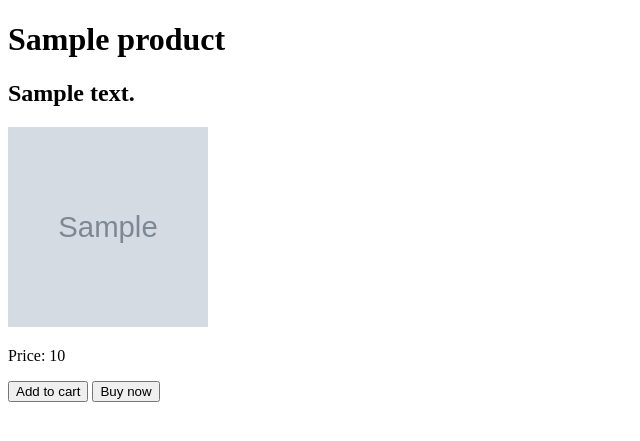
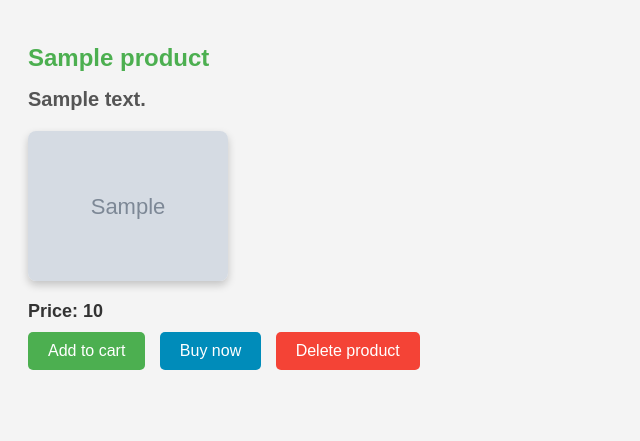
Before and after one commit to ofersadan85/python-fullstack, a Flask app: template projects/sales-website/templates/product.html in a window 1280 px wide. Shown: the top 441 px of the page, without its empty margins (0-640 px from the left). Run offline with Flask 3, Linux system fonts and the light colour scheme; the template is opened without the code that fills it: most values are stand-ins (such as "Sample title", 1, 10 or a date in 2020); grey boxes marked "Sample" are stand-in pictures.

Commit message:
added css to some pages

```diff
--- a/projects/sales-website/create_db.py
+++ b/projects/sales-website/create_db.py
@@ -26,8 +26,7 @@ cursor.execute(
 )
 
 cursor.execute("""CREATE TABLE IF NOT EXISTS carts (
-                id INTEGER PRIMARY KEY NOT NULL,
-                user_id INTEGER,
+                user_id INTEGER PRIMARY KEY NOT NULL,
                 products TEXT,
                 purchase_date TEXT
 )""")
@@ -72,7 +71,6 @@ products_json = json.dumps(products)  # "[6, 7, 8, 20]"
 cursor.execute("INSERT INTO carts (user_id, products) VALUES (?, ?)", [1, products_json])
 cursor.execute("INSERT INTO carts (user_id, products) VALUES (?, ?)", [2, products_json])
 cursor.execute("INSERT INTO carts (user_id, products) VALUES (?, ?)", [3, products_json])
-cursor.execute("INSERT INTO carts (user_id, products) VALUES (?, ?)", [3, products_json])
 cursor.execute("INSERT INTO carts (user_id, products) VALUES (?, ?)", [4, products_json])
 cursor.execute("INSERT INTO carts (user_id, products) VALUES (?, ?)", [5, products_json])
 cursor.execute("INSERT INTO carts (user_id, products) VALUES (?, ?)", [6, products_json])
--- /dev/null
+++ b/projects/sales-website/static/css/product.css
@@ -0,0 +1,76 @@
+/* General body styling */
+body {
+  font-family: "Arial", sans-serif;
+  padding: 20px;
+  background-color: #f4f4f4;
+  color: #333;
+}
+
+/* Heading styles */
+h1 {
+  color: #4caf50;
+  font-size: 24px;
+}
+
+h2 {
+  font-size: 20px;
+  color: #555;
+  margin-top: 10px;
+}
+
+/* Product image styling */
+img {
+  display: block;
+  max-width: 100%;
+  height: auto;
+  margin: 20px 0;
+  border-radius: 8px;
+  box-shadow: 0 4px 8px rgba(0, 0, 0, 0.2);
+}
+
+/* Product price styling */
+p {
+  font-size: 18px;
+  font-weight: bold;
+  margin: 10px 0;
+}
+
+/* Button styling for Add to Cart and Buy Now */
+button {
+  padding: 10px 20px;
+  margin-right: 10px;
+  cursor: pointer;
+  font-size: 16px;
+  color: white;
+  border: none;
+  border-radius: 5px;
+  transition: background-color 0.3s ease;
+}
+
+button[onclick*="addToCart"],
+button:not([onclick]) {
+  background-color: #4caf50; /* Green */
+}
+
+button[onclick*="addToCart"]:hover,
+button:not([onclick]):hover {
+  background-color: #45a049;
+}
+
+button:not([onclick*="addToCart"]):not([onclick*="deleteProduct"]) {
+  background-color: #008cba; /* Blue */
+}
+
+button:not([onclick*="addToCart"]):not([onclick*="deleteProduct"]):hover {
+  background-color: #007baa;
+}
+
+/* Delete product button styling */
+button[onclick*="deleteProduct"] {
+  background-color: #f44336; /* Red */
+  border-color: #f44336;
+}
+
+button[onclick*="deleteProduct"]:hover {
+  background-color: #d32f2f;
+}
--- a/projects/sales-website/templates/product.html
+++ b/projects/sales-website/templates/product.html
@@ -3,6 +3,7 @@
 <head>
     <meta charset="UTF-8">
     <meta name="viewport" content="width=device-width, initial-scale=1.0">
+    <link rel="stylesheet" href="/static/css/product.css" />
     <title>MySales - {{ product.title }}</title>
 </head>
 <body>
@@ -10,7 +11,10 @@
     <h2>{{ product.description }}</h2>
     <img src="{{ product.image }}" width="200" height="200">
     <p>Price: {{ product.price }}</p>
-    <button>Add to cart</button>
+    <button id="{{ product.id }}" onclick="addToCart(event)">Add to cart</button>
     <button>Buy now</button>
+    <button id="{{ product.id }}" onclick="deleteProduct(event)">Delete product</button>
+    <script src="/static/js/cart_add.js"></script>
+    <script src="/static/js/product_delete.js"></script>
 </body>
 </html>
--- a/projects/sales-website/templates/user-list.html
+++ b/projects/sales-website/templates/user-list.html
@@ -3,6 +3,7 @@
   <head>
     <meta charset="UTF-8" />
     <meta name="viewport" content="width=device-width, initial-scale=1.0" />
+    <link rel="stylesheet" href="/static/css/styles.css">
     <title>MySales - Users List</title>
   </head>
   <body>
```
Also changed, not shown: projects/sales-website/static/css/styles.css (added, +64 -0 lines), projects/sales-website/templates/product-list.html (+4 -8 lines).
